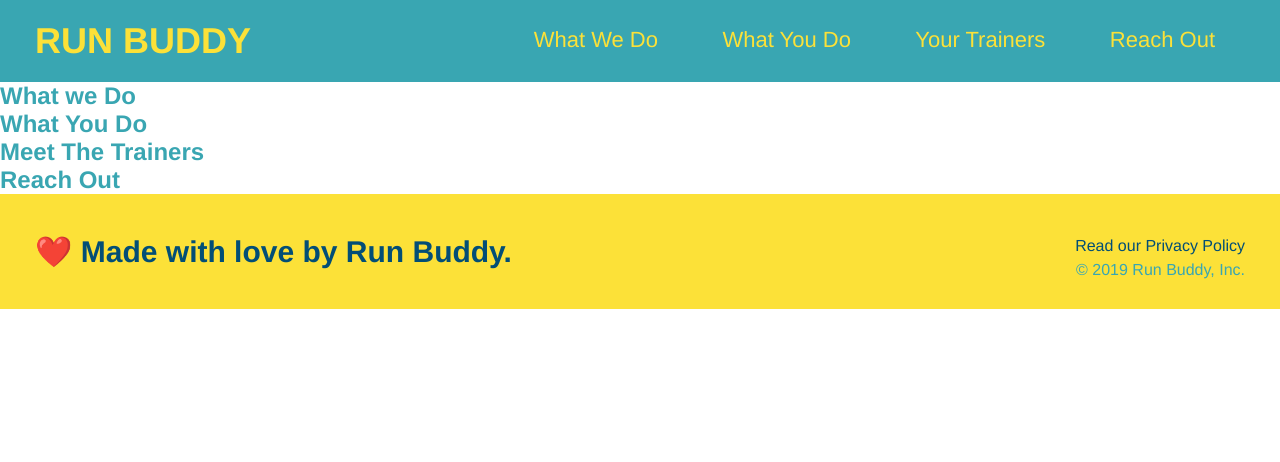
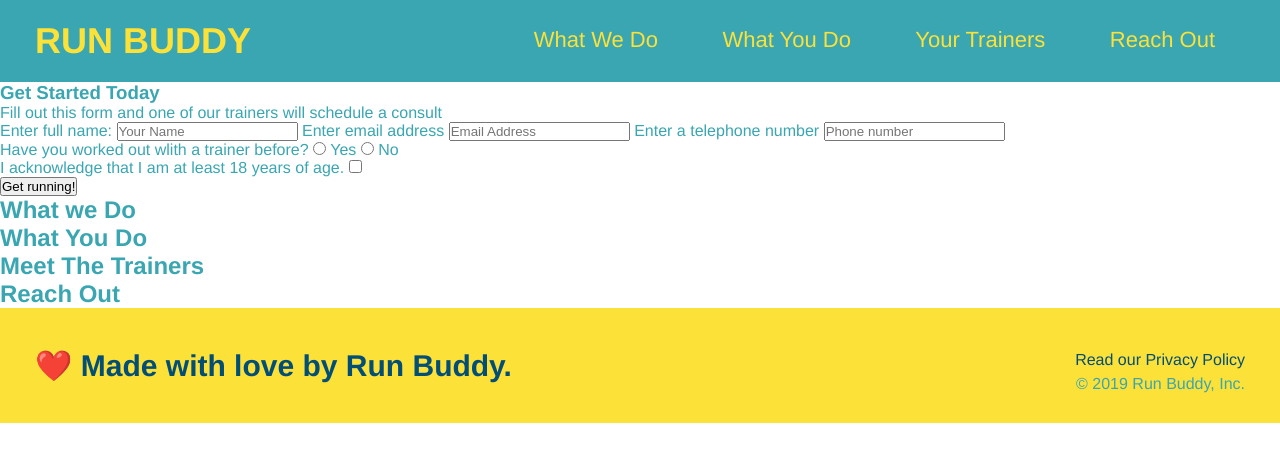
Before and after one commit to CHalseth/run-buddy, a plain HTML site: page index.html in a window 1280 px wide. Drawn offline with Linux system fonts and the light colour scheme.

Commit message:
added hero section

```diff
--- a/index.html
+++ b/index.html
@@ -34,7 +34,34 @@
 
         <!-- hero/jumbotron -->
         <section>
-
+            <div>
+                <h3>Get Started Today</h3>
+                <p>Fill out this form and one of our trainers will schedule a consult</p>
+            <!-- Add form element -->
+            <form>
+                <label for="name">Enter full name:</label>
+                <input type="text" placeholder="Your Name" name="name" id="name" />
+                <label for="email">Enter email address</label>
+                <input type="email" placeholder="Email Address" name="email" id="email" />
+                <label for="phone">Enter a telephone number</label>
+                <input type="tel" placeholder="Phone number" name="phone" id="phone" />
+                <p>Have you worked out wlith a trainer before?
+                    <input type="radio" name="trainer-confirm" id="trainer-yes" />
+                    <label for="trainer-yes">Yes</label>
+                    <input type="radio" name="trainer-confirm" id="trainer-no" />
+                    <label for="trainer-no">No</label>
+                </p>
+                <p>
+                    <label for="checkbox">
+                        I acknowledge that I am at least 18 years of age.
+                    </label>
+                    <input type="checkbox" name="age-confirm" id="checkbox" />
+                </p>
+                <button type="submit">
+                    Get running!
+                </button>
+            </form>
+            </div>
         </section>
 
         <!-- "what we do" section -->
@@ -65,5 +92,5 @@
                 &copy; 2019 Run Buddy, Inc.
             </div>
         </footer>
-        </body>
+    </body>
 </html>
```
